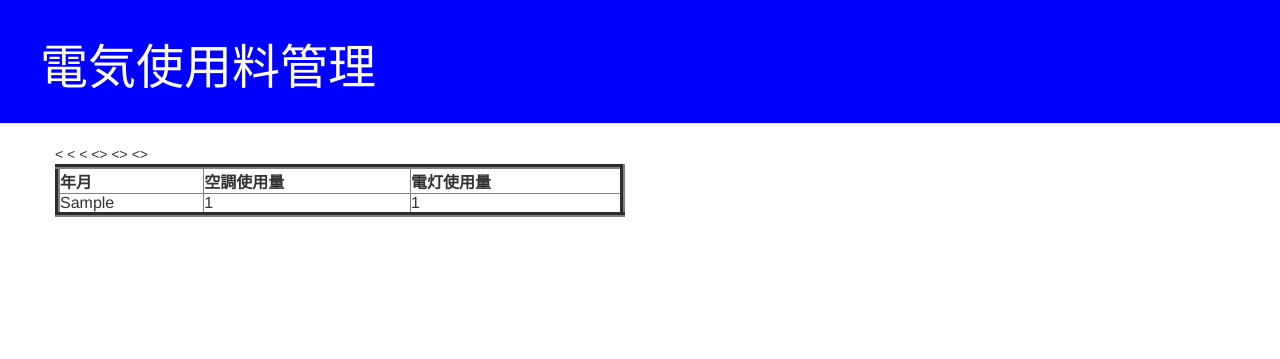
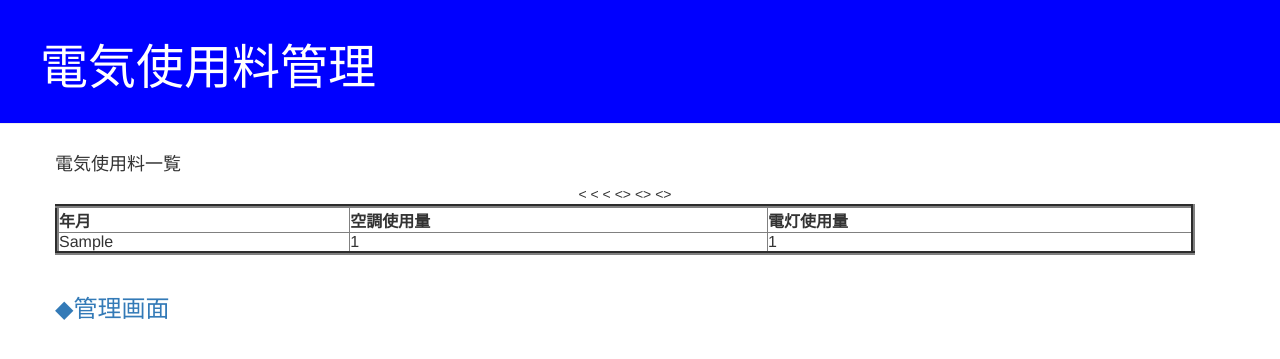
Before and after one commit to hisa369/my-first-blog, a Django app: page / in a window 1280 px wide. Shown: the top 359 px of the page. Run offline with Django 3.2, Linux system fonts and the light colour scheme; tables that the repository leaves empty hold one stand-in row (values such as "Sample post"); some libraries are stand-ins or nearby versions.

Commit message:
Added view and template for detailed blog post as well as CSS for the site.

```diff
--- a/blog/static/css/blog.css
+++ b/blog/static/css/blog.css
@@ -41,6 +41,12 @@ h1, h2, h3, h4 {
     margin-bottom: 70px;
 }
 
+.table {
+    border: 4;
+    width: 100%;
+    text-align: center
+}
+
 .post h2 a, .post h2 a:visited {
     color: #000000;
 }
--- a/blog/templates/blog/base.html
+++ b/blog/templates/blog/base.html
@@ -17,10 +17,13 @@
       <div class="content container">
         <div class="row">
             <div class="col-md-12">
+              <h4> 電気使用料一覧</h4>
               {% block content %}
               {% endblock %}
             </div>
         </div>
+        <h3><a href="/admin">◆管理画面</a></h3>
       </div>
+
     </body>
 </html>
--- a/blog/templates/blog/post_list.html
+++ b/blog/templates/blog/post_list.html
@@ -1,7 +1,7 @@
 {% extends 'blog/base.html' %}
 {% block content %}
-        <div class="post">
-            <table border="5" width="50%">
+        <div class="table">
+            <table border="4" width="100%" text-align="center">
               <tr>
                   <<th> 年月</th>
                   <<th> 空調使用量</th>
@@ -16,6 +16,7 @@
       {% endfor %}
             </table>
         </div>
+
             <!-- personのfirst_name,last_nameをそれぞれ表示  -->
 
 
```
